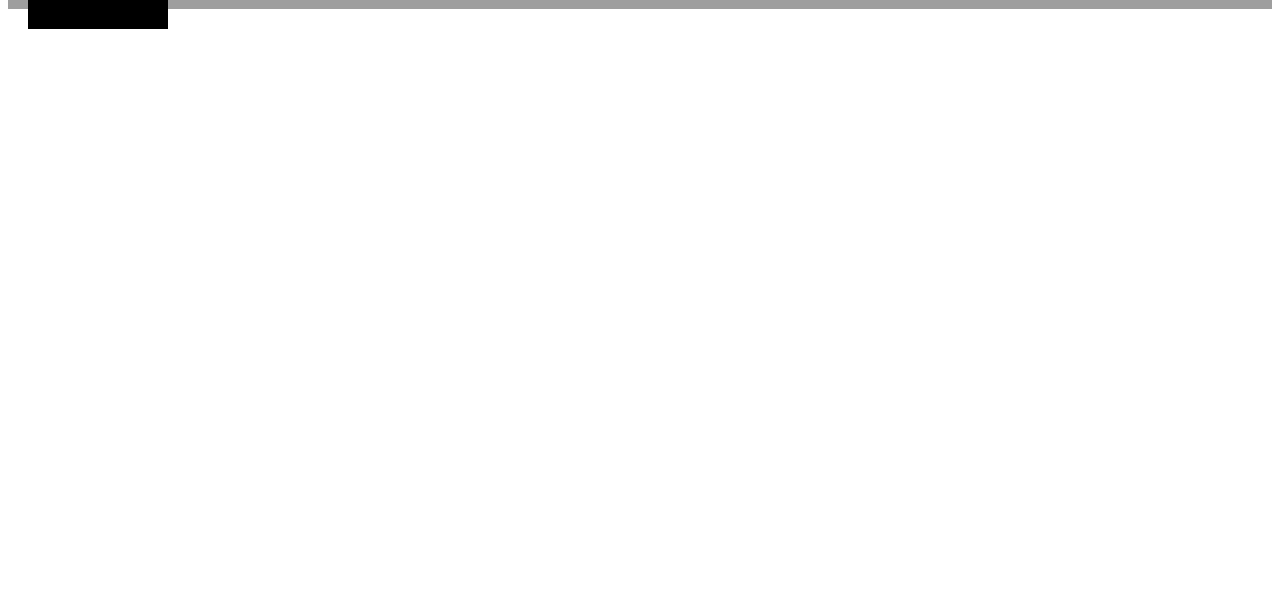
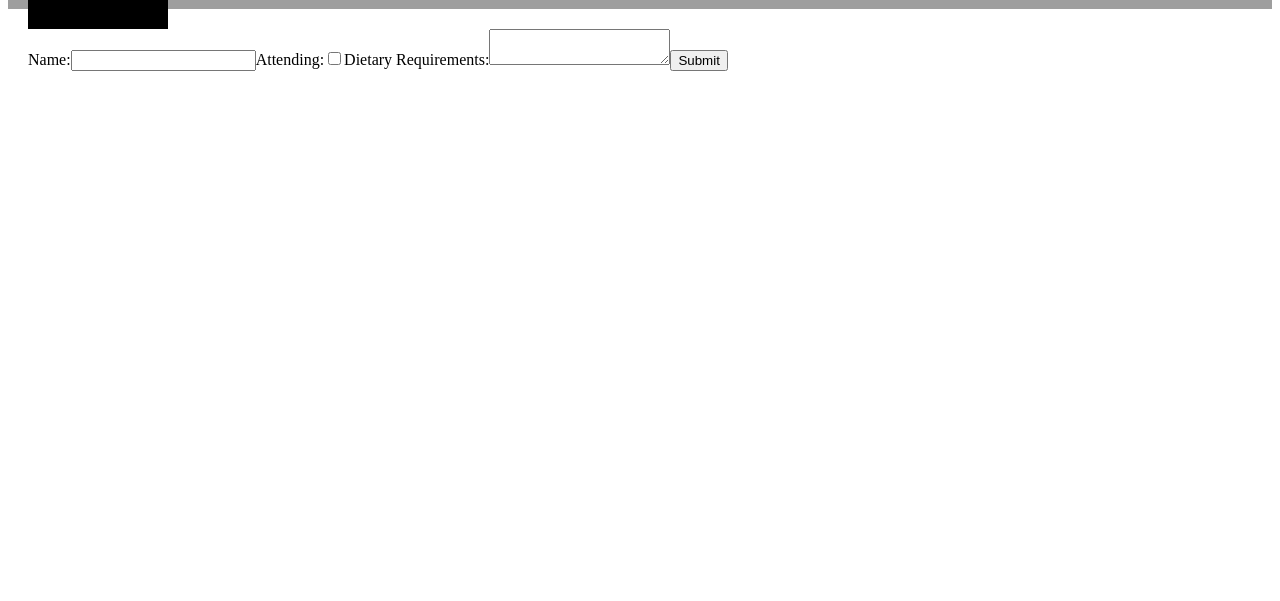
Before and after one commit to MichaelWalker/wedding, a Gatsby site in the folder wedding-site/: page /rsvp in a window 1280 px wide. Shown: the part 199-800 px from the top of the page. Built offline with nearby package versions, Linux system fonts and the light colour scheme; Gatsby itself is replaced by a stand-in of ours; grey boxes are pictures that could not be loaded.

Commit message:
add first pass of rsvp form

```diff
--- a/wedding-site/src/components/banner/banner.js
+++ b/wedding-site/src/components/banner/banner.js
@@ -4,7 +4,7 @@ import PropTypes from 'prop-types';
 
 function Banner(props) {
     return (
-        <section className="banner" style={{"background-image": `url("${props.image}")`}}>
+        <section className="banner" style={{backgroundImage: `url("${props.image}")`}}>
             <div className="titleContainer">
                 <h1>{props.title}</h1>
             </div>
--- /dev/null
+++ b/wedding-site/src/components/rsvp/rsvpForm.js
@@ -0,0 +1,29 @@
+import React from "react";
+import {Section} from "../section/Section";
+
+export function RsvpForm() {
+    function onSubmit(event) {
+        event.preventDefault();
+        console.log("submitted the event!")
+    }
+
+    return (
+        <Section>
+            <form onSubmit={onSubmit}>
+                <label>Name:
+                    <input type="text" name="name"/>
+                </label>
+
+                <label>Attending:
+                    <input type="checkbox" name="attending"/>
+                </label>
+
+                <label>Dietary Requirements:
+                    <textarea name="dietaryRequirements"/>
+                </label>
+
+                <button type="submit">Submit</button>
+            </form>
+        </Section>
+    );
+}
--- a/wedding-site/src/components/section/Section.js
+++ b/wedding-site/src/components/section/Section.js
@@ -5,7 +5,7 @@ import './Section.scss';
 export function Section(props) {
     return (
         <section className={props.className ? `section ${props.className}` : "section"}>
-            <h2 className="heading">{props.title}</h2>
+            {props.title && <h2 className="heading">{props.title}</h2>}
             <div className="content">
                 {props.children}
             </div>
@@ -14,6 +14,6 @@ export function Section(props) {
 }
 
 Section.propTypes = {
-    title: PropTypes.string.isRequired,
+    title: PropTypes.string,
     className: PropTypes.string,
 };
--- a/wedding-site/src/pages/rsvp.js
+++ b/wedding-site/src/pages/rsvp.js
@@ -1,10 +1,12 @@
 import React from 'react';
 import {Banner} from "../components/banner/banner";
+import {RsvpForm} from "../components/rsvp/rsvpForm";
 
 export default function rsvp() {
     return (
         <main>
             <Banner image="/static/images/banner-image.jpg" title="R.S.V.P"/>
+            <RsvpForm/>
         </main>
     );
 }
```
Also changed, not shown: wedding-site/src/components/rsvp/rsvpForm.scss (added).
